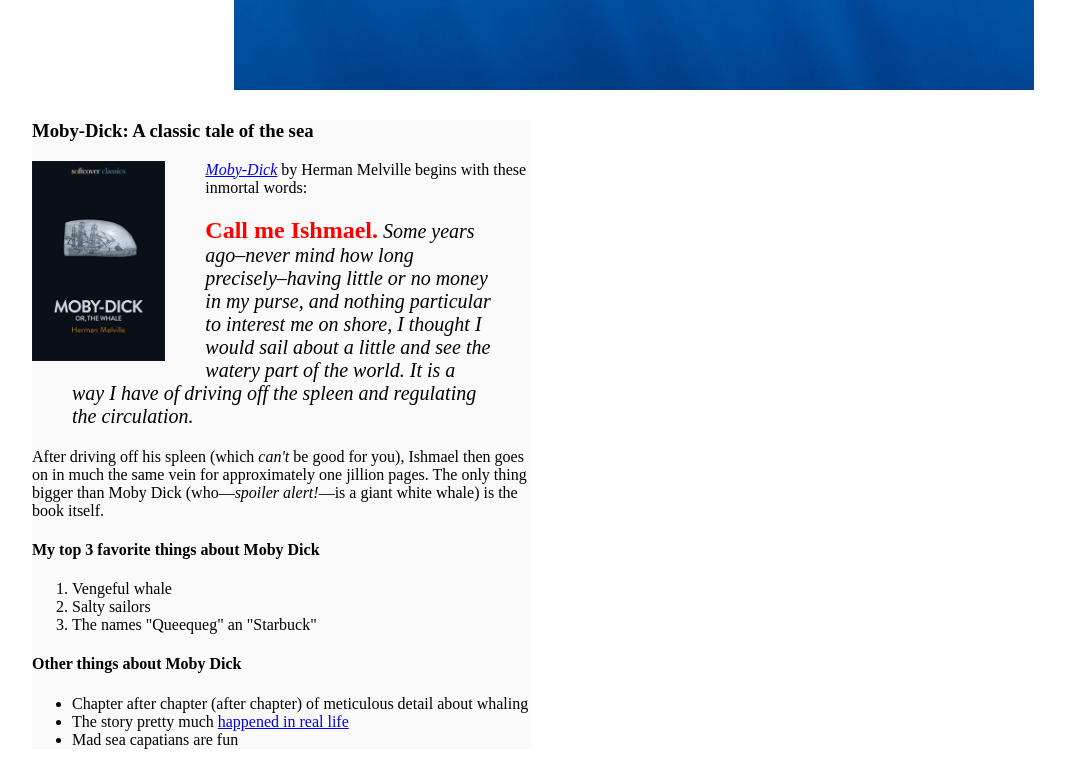
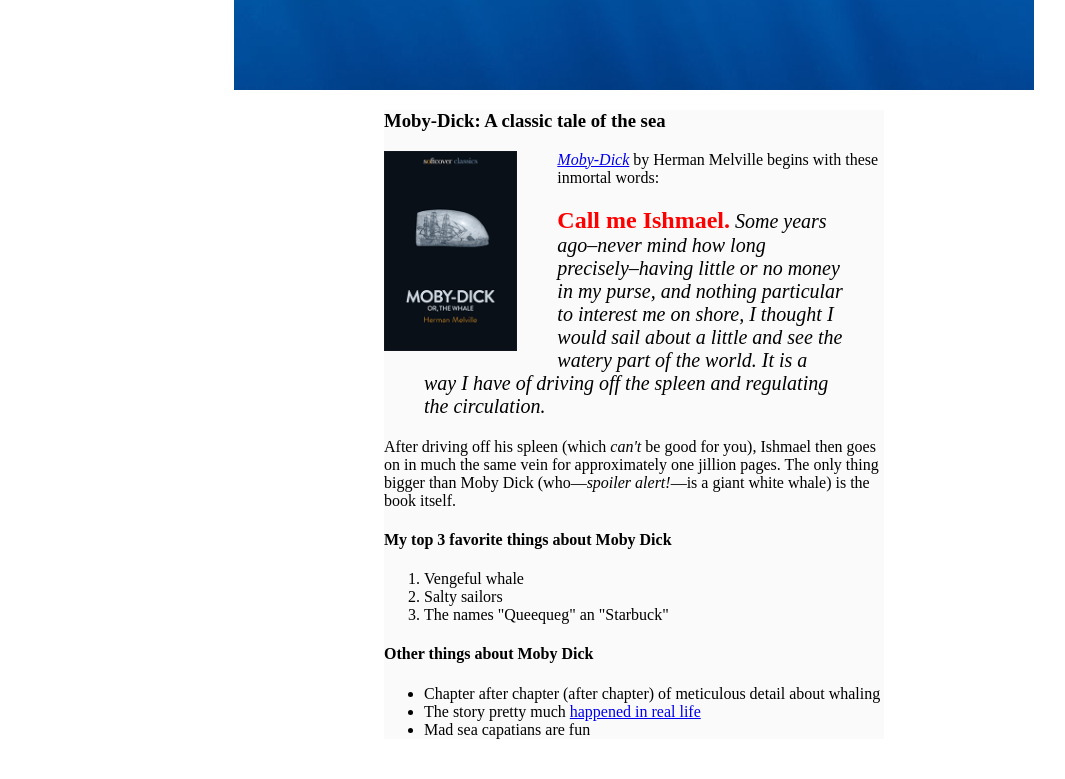
Before and after one commit to leurjim/sample_website, a plain HTML site: page moby_dick.html in a window 1280 px wide. Shown: the part 597-1376 px from the top of the page, without its empty margins (6-1071 px from the left). Drawn offline with Linux system fonts and the light colour scheme.

Commit message:
Se arreglo alineacion de bloque Moby Dick

```diff
--- a/moby_dick.html
+++ b/moby_dick.html
@@ -36,7 +36,7 @@
         <img src="images/sperm_whales.jpg" style="display: block; margin: 0 auto;">
       </a>
 
-      <div style="width: 500px; margin: 20px auto; margin: 30px; background-color: #fafafa;">
+      <div style="width: 500px; margin: 20px auto; background-color: #fafafa;">
 
         <h3>Moby-Dick: A classic tale of the sea</h3>
 
```
